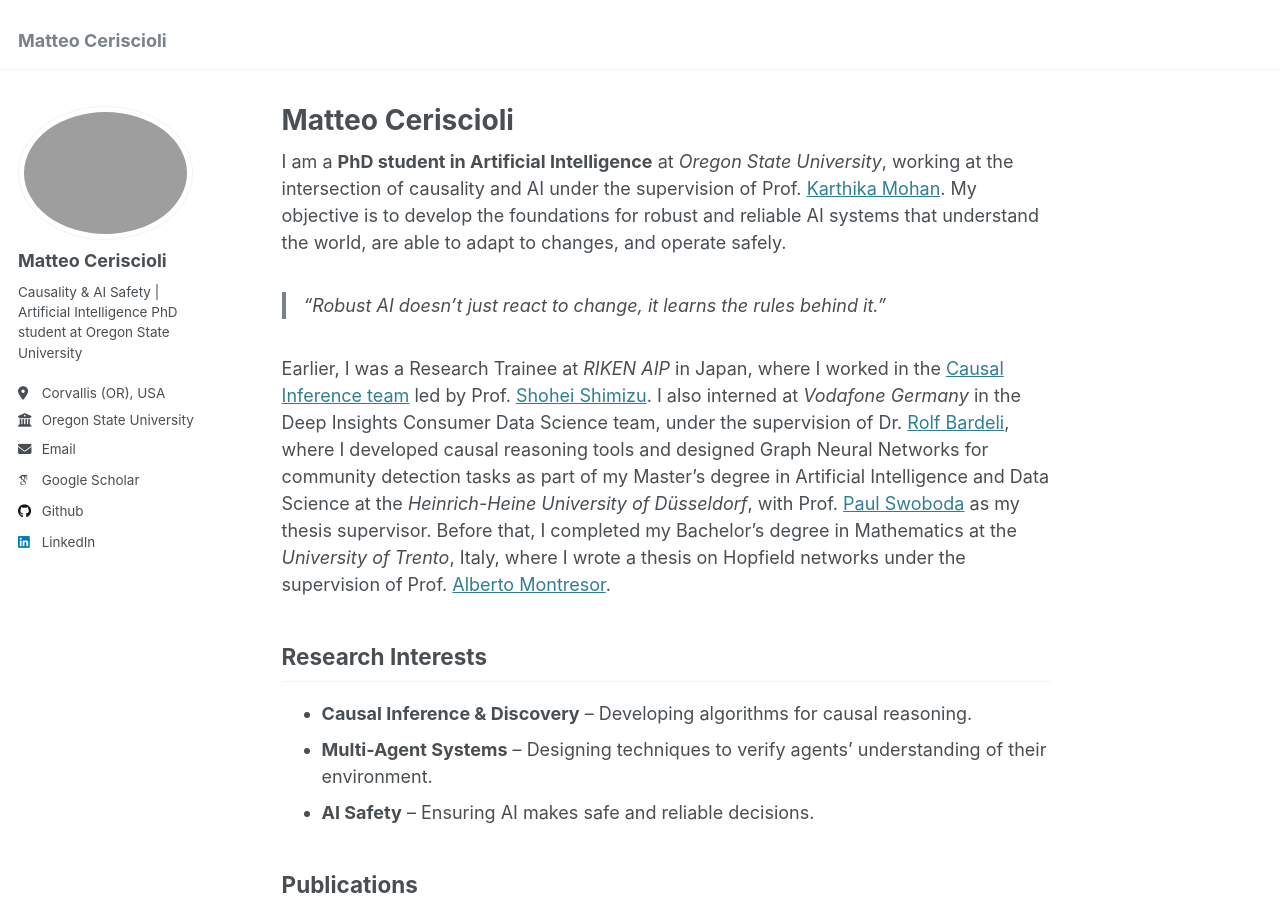
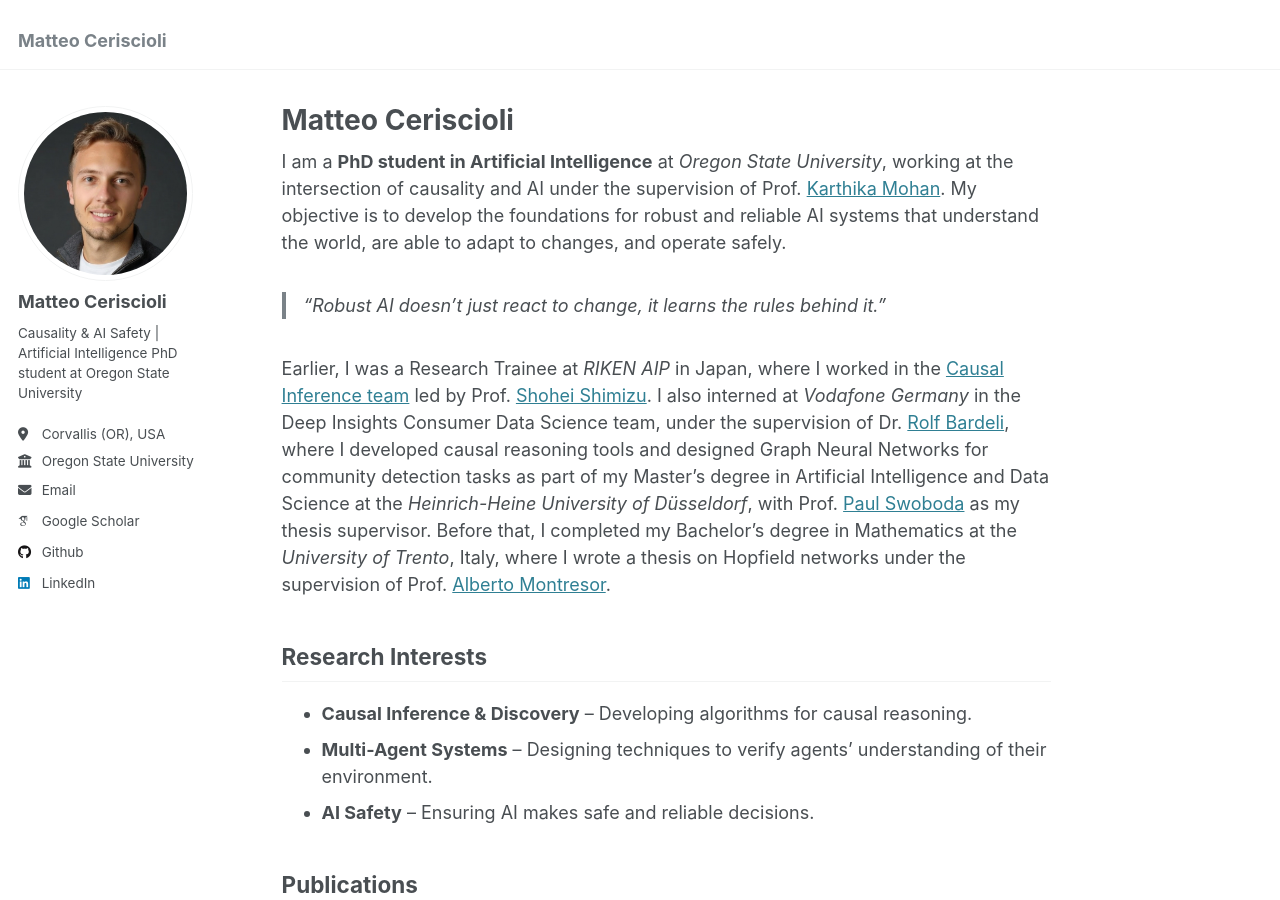
Before and after one commit to matteoceriscioli/matteoceriscioli.github.io, a Jekyll site: the page built from _pages/about.md, in a window 1280 px wide and 900 px high. Built offline with Jekyll 4.4.1, drawn with Linux system fonts in a browser that asks for light colours; some web fonts are replaced.

Commit message:
Update _config.yml

```diff
--- a/_config.yml
+++ b/_config.yml
@@ -21,7 +21,7 @@ repository               : "matteoceriscioli/matteoceriscioli.github.io"
 #               Additional customization can be done by editing /_includes/author-profile.html
 author:
   # Biographic information
-  avatar           : "Matteo_Ceriscioli_photo.png"
+  avatar           : "photo_matteo2.jpeg"
   name             : "Matteo Ceriscioli"
   pronouns         : # example: "she/her"
   bio              : "Causality & AI Safety | Artificial Intelligence PhD student at Oregon State University"
```
